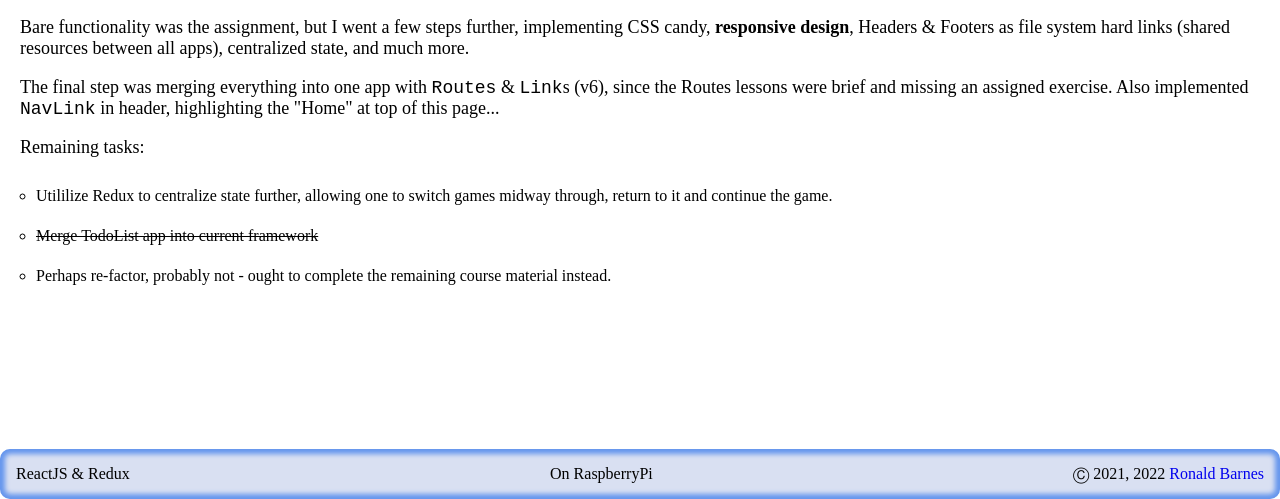
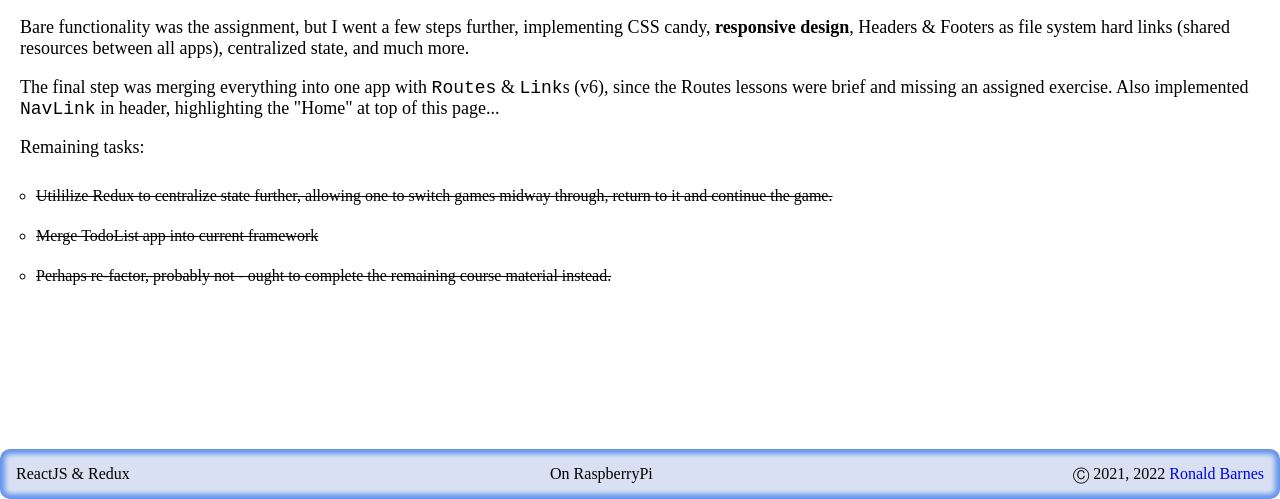
Before and after one commit to RonaldBarnes/games-using-react-redux, a React app: page / in a window 1280 px wide. Shown: the part 301-800 px from the top of the page. Built offline with nearby package versions, Linux system fonts and the light colour scheme.

Commit message:
Applied "completed" style (from Todo) to About items and changed About <h2> font-size to 1.5rem so it is smaller than About <h1>.

```diff
--- a/src/components/App/App.css
+++ b/src/components/App/App.css
@@ -31,6 +31,9 @@ h1, h2 {
   padding: 20px;
 	box-sizing: border-box;
 }
+.about h2 {
+	font-size: 1.5rem;
+	}
 .about img {
 	box-shadow: none;
 	display: block;
--- a/src/components/App/App.js
+++ b/src/components/App/App.js
@@ -146,14 +146,18 @@ const About = () => (
 		<p>
 			Remaining tasks:
 		</p>
-		<ul className='about'><li>
-			Utililize Redux to centralize state further, allowing one to switch
-			games midway through, return to it and continue the game.
-		</li><li style={{textDecorationLine: 'line-through'}}>
-			Merge TodoList app into current framework
-		</li><li>
-			Perhaps re-factor, probably not - ought to complete the remaining
-			course material instead.
-		</li></ul>
+		<ul className='about'>
+			<li className="completed">
+				Utililize Redux to centralize state further, allowing one to switch
+				games midway through, return to it and continue the game.
+			</li>
+			<li className="completed">
+				Merge TodoList app into current framework
+			</li>
+			<li className="completed">
+				Perhaps re-factor, probably not - ought to complete the remaining
+				course material instead.
+			</li>
+		</ul>
   </div>
 	);
```
